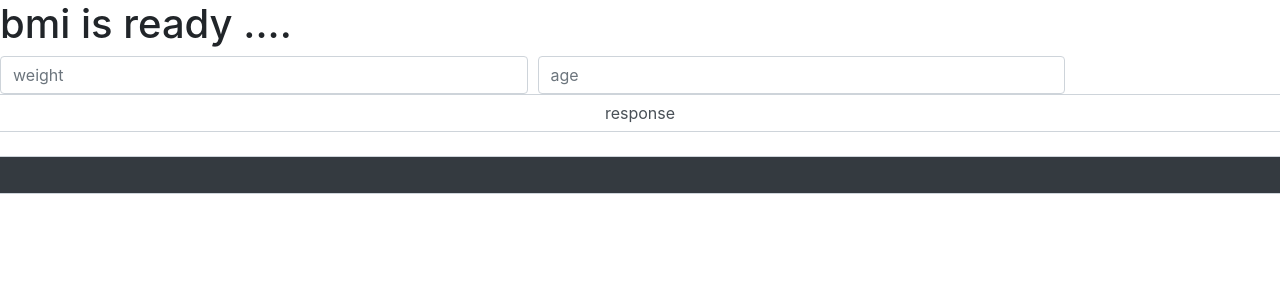
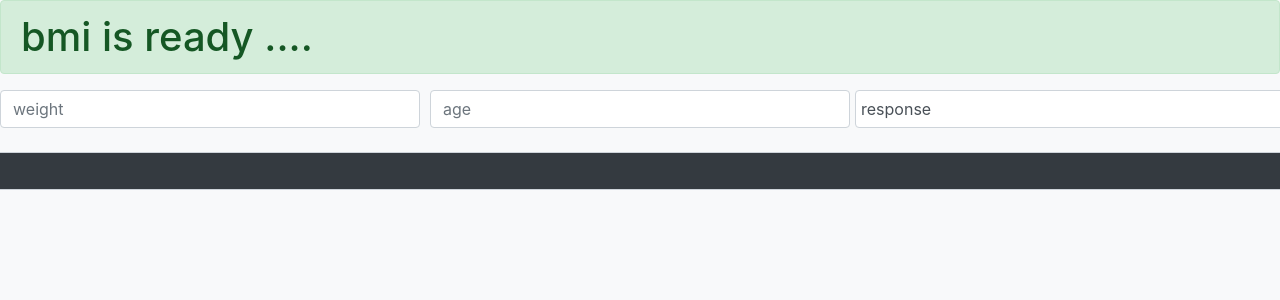
Before and after one commit to Mehdizamanian/dictknow-project, a Django app: page /bmi/ in a window 1280 px wide. Shown: the top 300 px of the page. Run offline with Django 4.2, Linux system fonts and the light colour scheme.

Commit message:
bmi bootstrap almost fixed

```diff
--- a/bmi/templates/bmi/bmi.html
+++ b/bmi/templates/bmi/bmi.html
@@ -18,16 +18,17 @@
 
     <title>bmi is ready</title>
   </head>
-  <body>
-    <h1>bmi is ready ....</h1>
+  <body class="bg-light">
+    <div class="container-flouid">
+      <h1 class="alert alert-success">bmi is ready ....</h1>
 
       <form method="POST">
         {% csrf_token %}
         <div class="form-row">
-        <div class="col-5">
+          <div class="col-sm-12 col-md-4">
             <input
               type="text"
-            class="form-control"
+              class="form-control text-center text-md-left"
               placeholder="weight"
               name="weight"
             />
@@ -42,20 +43,26 @@
           </select>
           {% endcomment %}
 
-        <div class="col-5">
+          <div class="col-sm-12 col-md-4">
             <input
               type="text"
-            class="form-control"
+              class="form-control text-center text-md-left"
               placeholder="age"
               name="age"
             />
           </div>
-        <button type="submit" class="form-control">response</button>
+          <button
+            type="submit"
+            class="form-control col-md-4 text-center text-md-left"
+          >
+            response
+          </button>
           <label class="form-control text-center mt-4 text-success bg-dark">
             {{c}}</label
           >
         </div>
       </form>
+    </div>
 
     <!-- Optional JavaScript -->
     <!-- jQuery first, then Popper.js, then Bootstrap JS -->
```
Lines whose indentation alone changed are shown as unchanged.
